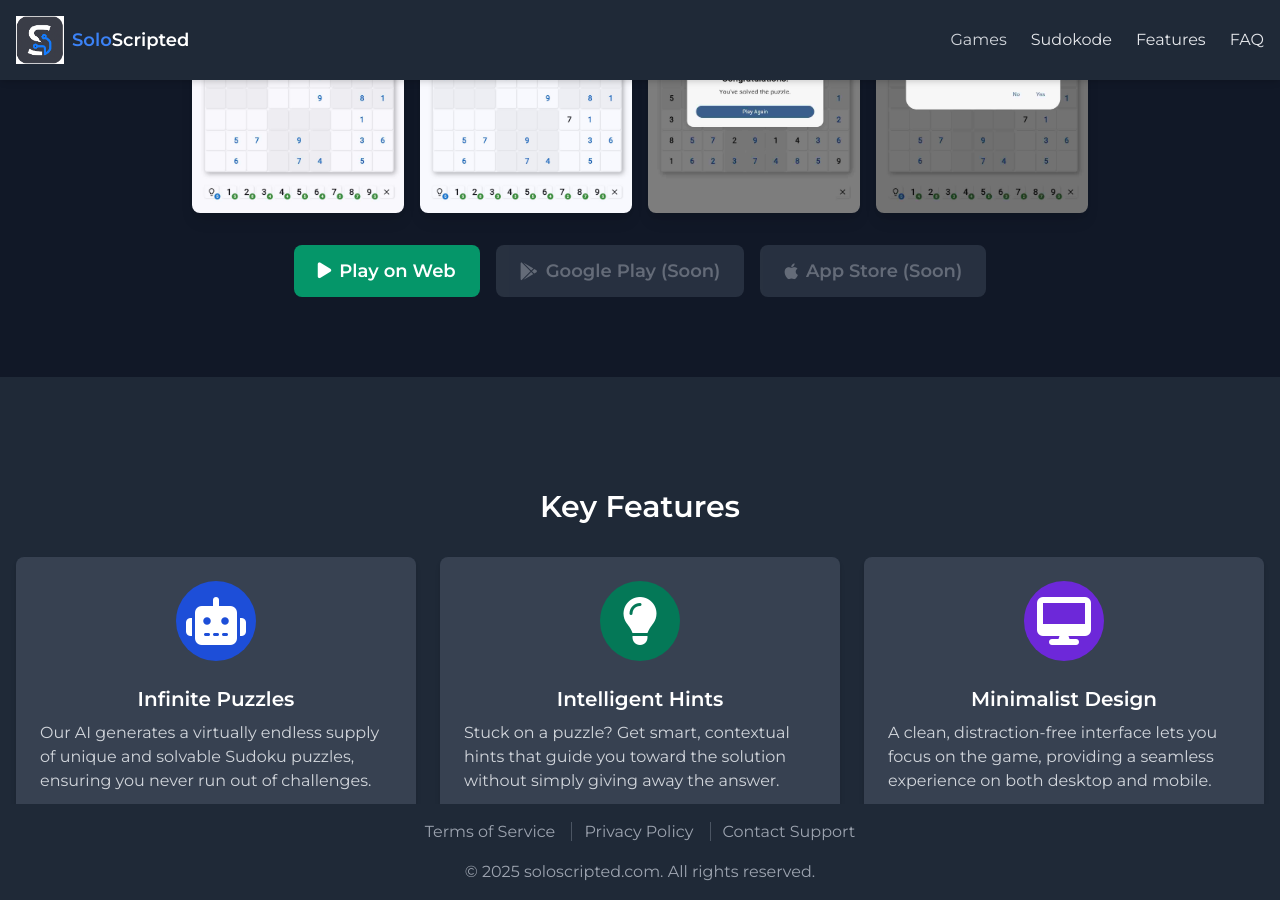
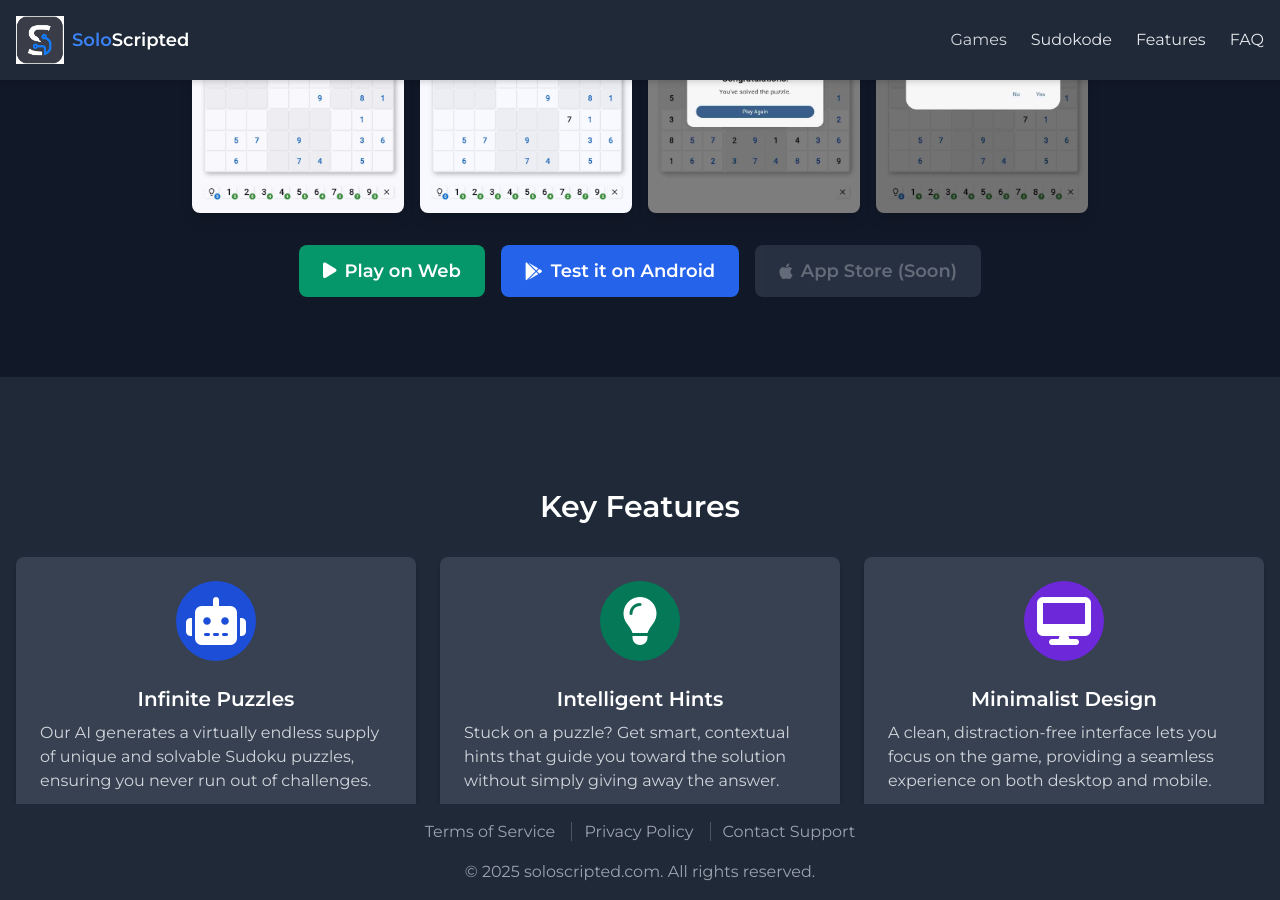
Before and after one commit to SoloScripted/ss-docs, a Jekyll site: the page built from docs/sudokode.html, in a window 1280 px wide and 900 px high, scrolled down 406 px. Built offline with Jekyll 4.4.1, drawn with Linux system fonts in a browser that asks for light colours.

Commit message:
feat: Activate Google Play button and add Makefile (#8)
This commit introduces two main improvements: activating the Google Play download button on the Sudokode page and adding a Makefile to streamline the development workflow.

Key changes:

- **sudokode.html**: The disabled "Google Play (Soon)" button has been converted into a functional link pointing to the alpha release on the Google Play Store. The styling was updated to an active state to improve user experience.

- **Makefile**: A new `Makefile` is added to the project root. It includes common Jekyll targets (`serve`, `build`, `clean`, `install`, etc.) to simplify local development and site management.

Signed-off-by: Mustafa Kara <mkara@soloscripted.com>

```diff
--- a/docs/sudokode.html
+++ b/docs/sudokode.html
@@ -46,11 +46,11 @@ keywords: "Sudokode, Sudoku, AI Sudoku, free Sudoku, web Sudoku, online Sudoku,
                 class="bg-green-600 hover:bg-green-700 text-white font-bold py-3 px-6 rounded-lg text-lg transition duration-300">
                 <i class="fas fa-play mr-2"></i>Play on Web
             </a>
-            <!-- Google Play (Coming Soon) -->
-            <div class="bg-gray-700 text-gray-400 font-bold py-3 px-6 rounded-lg text-lg opacity-60 cursor-not-allowed flex items-center" title="Coming Soon to the Google Play Store">
+            <!-- Google Play -->
+            <a href="https://play.google.com/store/apps/details?id=com.soloscripted.sudokodeq" target="_blank" rel="noopener noreferrer" class="bg-blue-600 hover:bg-blue-700 text-white font-bold py-3 px-6 rounded-lg text-lg transition duration-300 flex items-center" title="Get Sudokode on the Google Play Store">
                 <i class="fab fa-google-play mr-2"></i>
-                <span>Google Play (Soon)</span>
-            </div>
+                <span>Test it on Android</span>
+            </a>
             <!-- App Store (Coming Soon) -->
             <div class="bg-gray-700 text-gray-400 font-bold py-3 px-6 rounded-lg text-lg opacity-60 cursor-not-allowed flex items-center" title="Coming Soon to the Apple App Store">
                 <i class="fab fa-apple mr-2"></i>
```
Also changed, not shown: 1 other file.
